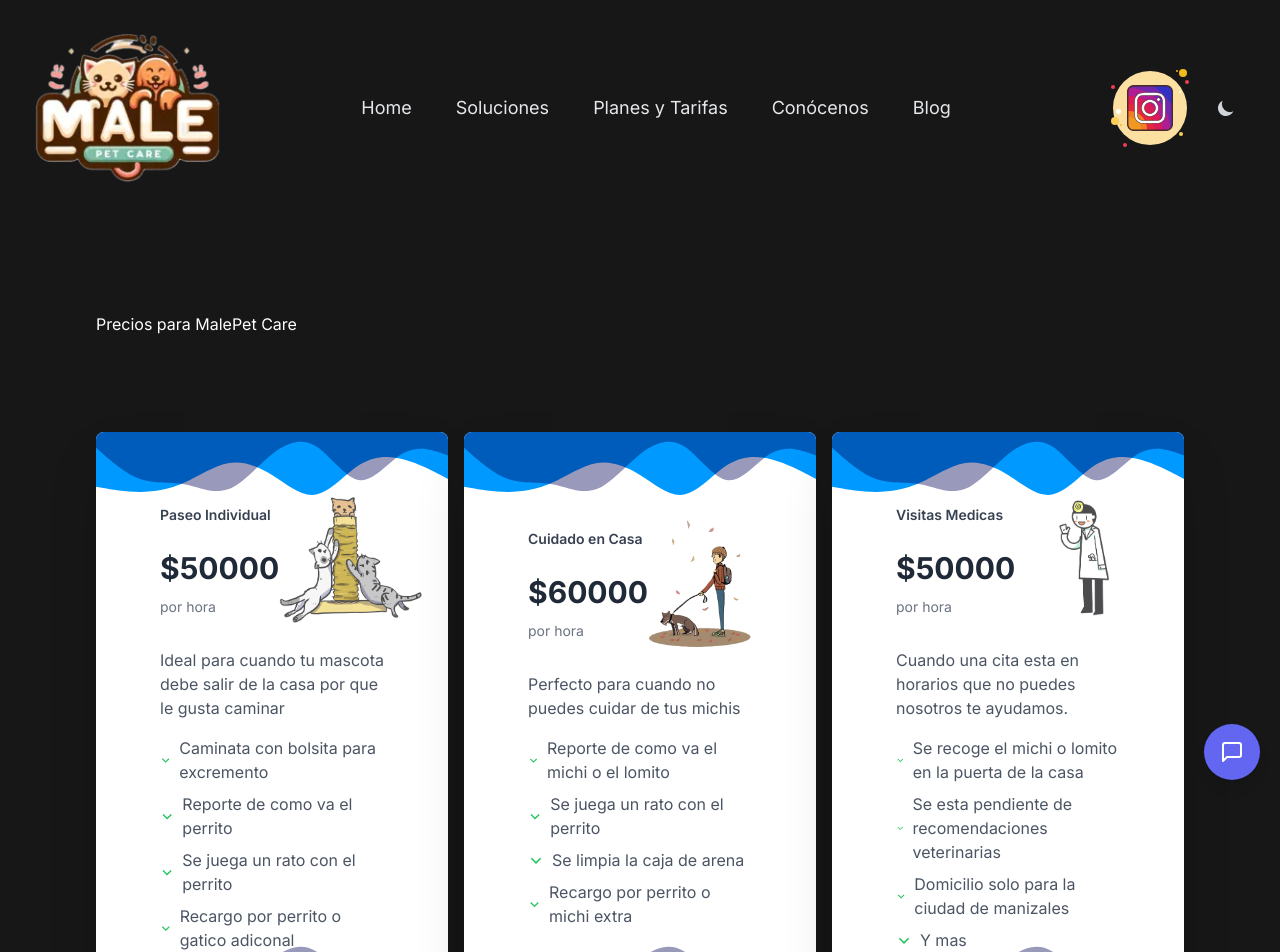
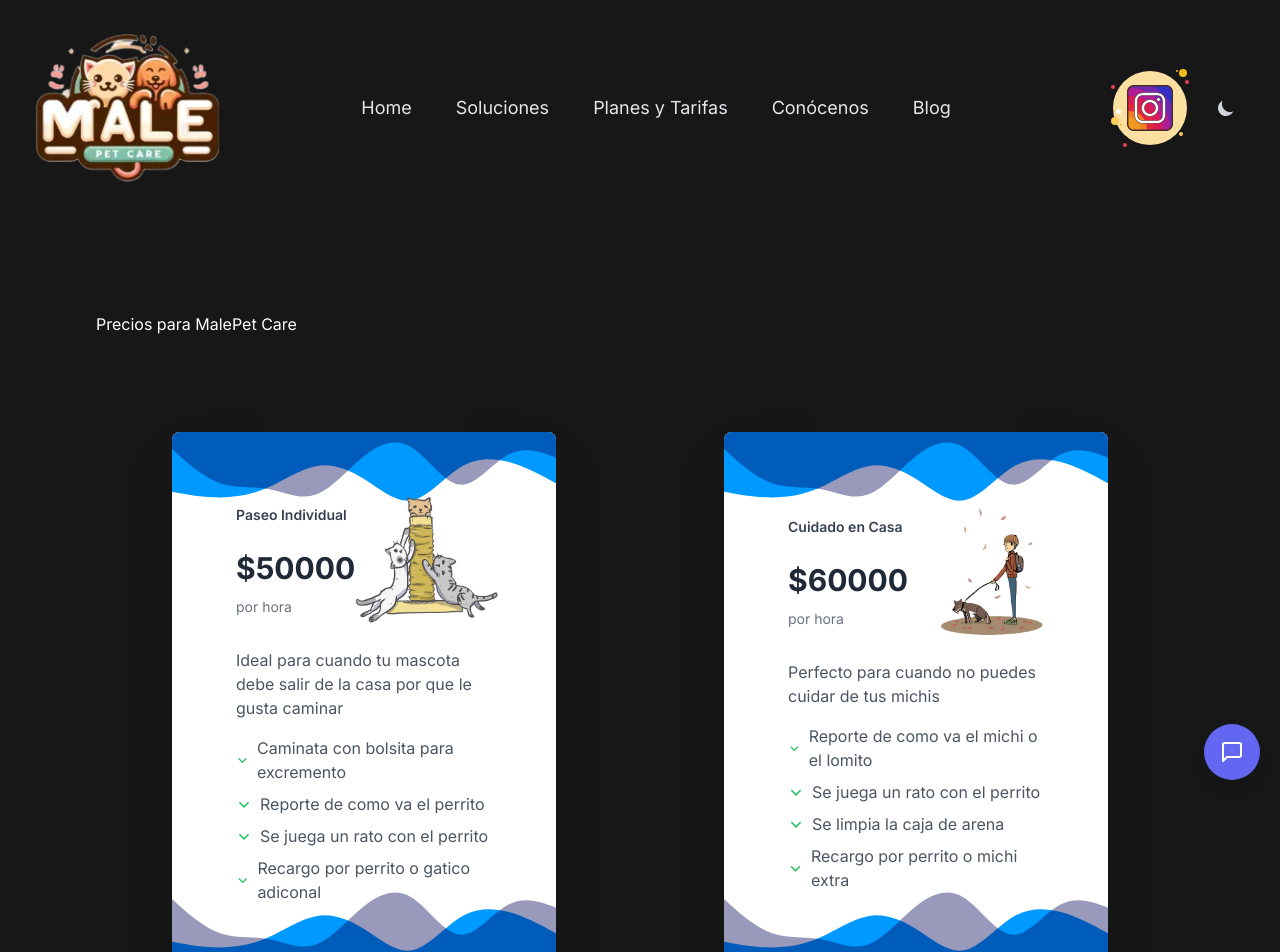
Before and after one commit to spjhon/project-MALE, a Next.js app: page /pricing in a window 1280 px wide. Shown: the top 952 px of the page. Built offline with nearby package versions, Linux system fonts and the light colour scheme.

Commit message:
se agrega wrap a las tarjetas del pricing

```diff
--- a/src/app/pricing/page.tsx
+++ b/src/app/pricing/page.tsx
@@ -25,7 +25,7 @@
 
       <Container>
 
-      <div className="flex gap-4">
+      <div className="flex flex-wrap gap-4">
       {pricingOptions.map((option, index) => (
         <PricingTable
           key={index}
--- a/src/components/PricingTable/PricingTable.tsx
+++ b/src/components/PricingTable/PricingTable.tsx
@@ -16,7 +16,7 @@
   iconUrl,
 }) => {
   return (
-    <div className="relative p-8 w-full max-w-sm mx-auto overflow-hidden bg-white rounded-lg shadow-2xl min-h-[400px] flex items-center justify-center">
+    <div className="relative p-8 w-full max-w-sm mx-auto overflow-hidden bg-white rounded-lg shadow-2xl min-h-[400px] flex  items-center justify-center">
       <svg
         className="absolute top-0 left-0 w-full h-auto"
         xmlns="http://www.w3.org/2000/svg"
```
